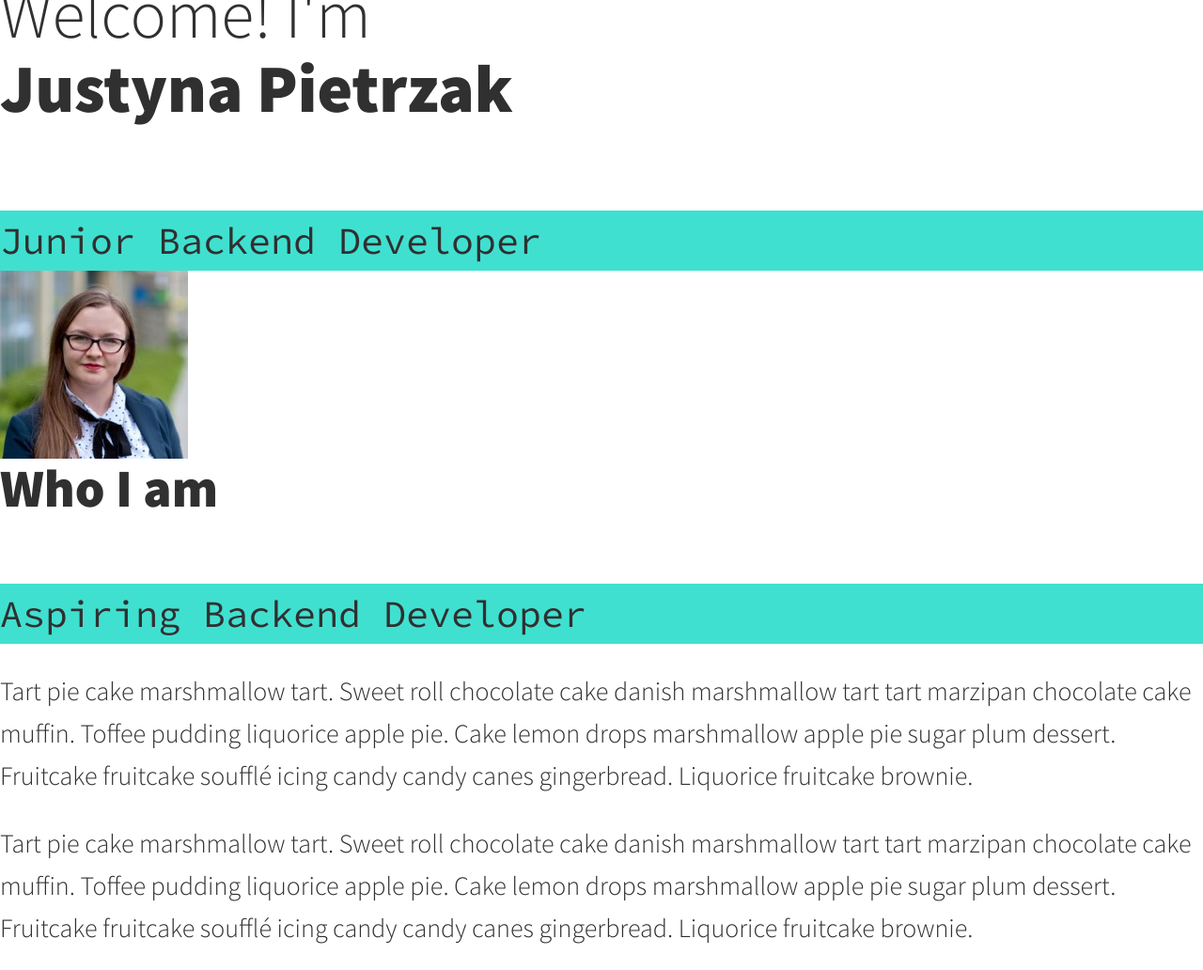
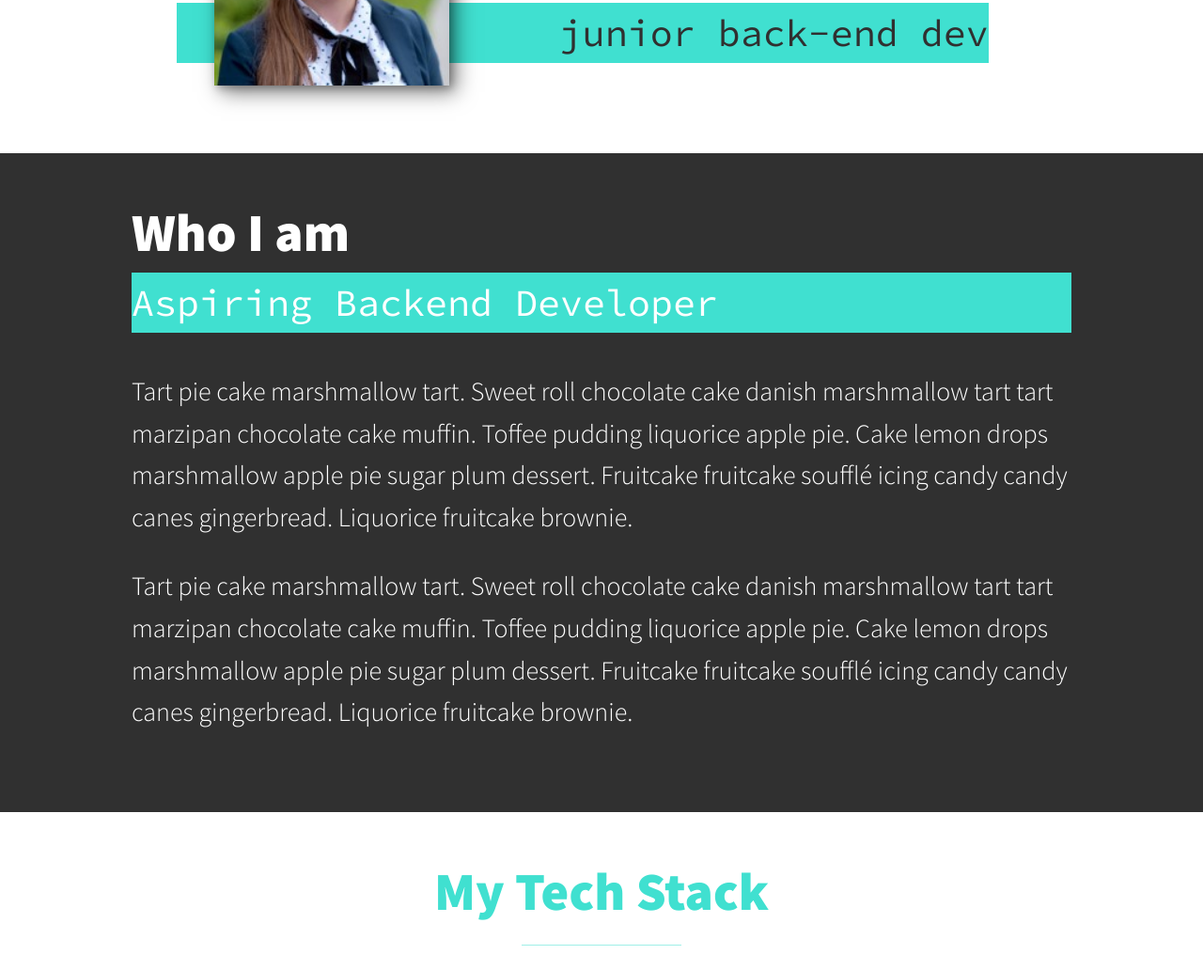
Before and after one commit to PietrzakJustyna/PietrzakJustyna.github.io, a plain HTML site: page index.html in a window 1280 px wide. Shown: the part 260-1292 px from the top of the page at 94% size. Drawn offline with nearby package versions, Linux system fonts and the light colour scheme.

Commit message:
Add styling for tech stack & about sections

```diff
--- a/css/style.css
+++ b/css/style.css
@@ -20,9 +20,12 @@
     --fs-h3: 2rem;
     --fs-body: 1.5rem;
 
+    --shadow: 0.25em 0.25em 0.75em rgba(0,0,0,0.5),
+              0.1em 0.1em 0.3em rgba(0,0,0,0.25);
+
 }
 
-@media (min-width: 800px) {
+@media (min-width: 600px) {
     :root {
         --fs-h1: 4.5rem;
         --fs-h2: 3.55rem;
@@ -30,6 +33,7 @@
         --fs-body: 1.75rem;
     }
 }
+
 
 body{
     background: var(--clr-light);
@@ -49,7 +53,7 @@ h1,
 h2,
 h3 {
     margin: 0;
-    line-height: 1.1;
+    line-height: 1;
 }
 
 h1 {
@@ -68,8 +72,12 @@ strong {
     font-weight: var(--fw-bold);
 }
 
+section{
+    padding: 2em 1.5em;
+}
+
 .section__title {
- margin-bottom: 1.25em;
+ margin-bottom: 0.25em;
 }
 
 .section__subtitle {
@@ -81,6 +89,7 @@ strong {
 .section__subtitle--about {
     background: var(--clr-accent);
     font-family: var(--ff-secondary);
+    margin-bottom: 1em;
 }
 
 .section__title--intro {
@@ -90,3 +99,126 @@ strong {
 .section__title--intro strong{
     display: block;
 }
+
+.intro{
+    position: relative;
+}
+
+.intro__img{
+    box-shadow: var(--shadow);
+}
+
+nav {
+    display: none;
+}
+
+@media (min-width: 900px) {
+
+    .intro__img{
+        grid-area: img;
+        min-width: 250px;
+        position: relative;
+    }
+
+    .section__title{
+        grid-area: title;
+    }
+
+    .intro{
+        display: grid;
+        width: min-content;
+        margin: 0 auto;
+        grid-column-gap: 1em;
+        grid-template-areas:
+            "img title"
+            "img subtitle";
+        grid-template-columns: min-content max-content;
+    }
+
+    .section__subtitle--intro{
+        align-self: start;
+        grid-column: -1 / 1;
+        grid-row: 2;
+        text-align: right;
+        position: relative;
+        left: -1em;
+        width: calc(100% + 1em);
+    }
+}
+
+.about{
+    background-color: var(--clr-dark);
+    color: var(--clr-light);
+}
+
+.about__body,
+.section__subtitle--about,
+.section__title--about{
+    max-width: 1000px;
+    margin-left: auto;
+    margin-right: auto;
+}
+
+
+footer{
+    background-color: var(--clr-dark);
+    color: var(--clr-light);
+}
+
+.stack{
+    text-align: center;
+}
+
+.section__title--stack{
+    color: var(--clr-accent);
+    position: relative;
+}
+
+.section__title--stack::after{
+    content: "";
+    display: block;
+    width: 3em;
+    height: 1px;
+    margin: 0.5em auto 1em;
+    background: currentColor;
+    opacity: 0.5;
+}
+
+
+.technologies{
+    margin-bottom: 3em;
+}
+
+.technology{
+    max-width: 500px;
+    margin: 0 auto;
+}
+
+@media (min-width:900px){
+    .technologies{
+        display: flex;
+        max-width: 1000px;
+        margin-left: auto;
+        margin-right: auto;
+    }
+
+    .technology + .technology{
+        margin-left: 2em;
+    }
+}
+
+.btn{
+    display: inline-block;
+    padding: .5em 1.5em;
+    background-color: var(--clr-accent);
+    color: var(--clr-dark);
+    text-decoration: none;
+    cursor: pointer;
+    text-transform: uppercase;
+    font-weight: var(--fw-bold);
+    transition: transform 200ms ease-in-out ;
+}
+
+.btn:hover{
+    transform: scale(1.1);
+}
--- a/index.html
+++ b/index.html
@@ -3,7 +3,7 @@
 <head>
     <meta charset="UTF-8">
     <meta name="viewport" content="width=device-width, initial-scale=1.0">
-    <title>Welcome to my world</title>
+    <title>Hi, it's Justyna here!</title>
     <link rel="stylesheet" href="https://cdnjs.cloudflare.com/ajax/libs/normalize/8.0.1/normalize.min.css">
     <link rel="stylesheet" href="https://cdnjs.cloudflare.com/ajax/libs/font-awesome/5.13.0/css/all.min.css">
     <link rel="stylesheet" href="css/style.css">
@@ -29,9 +29,9 @@
             Welcome! I'm <strong>Justyna Pietrzak</strong>
         </h1>
         <p class="section__subtitle section__subtitle--intro">
-            Junior Backend Developer
+            junior back-end dev
         </p>
-        <img src="img/justyna-1.jpeg" alt="Picture of Justyna">
+        <img src="img/justyna-1.jpeg" alt="Picture of Justyna" class="intro__img">
     </section>
 
     <section class="about" id="about">
@@ -45,11 +45,10 @@
             <p>Tart pie cake marshmallow tart. Sweet roll chocolate cake danish marshmallow tart tart marzipan chocolate cake muffin. Toffee pudding liquorice apple pie. Cake lemon drops marshmallow apple pie sugar plum dessert. Fruitcake fruitcake soufflé icing candy candy canes gingerbread. Liquorice fruitcake brownie. </p>
         </div>
 
-        <img src="img/justyna-2.jpeg" alt="Picture of Justyna">
     </section>
 
     <section class="stack" id="stack">
-        <h2 class="section__title section__title--stack">Lorem Ipsum</h2>
+        <h2 class="section__title section__title--stack">My Tech Stack</h2>
 
         <div class="technologies">
             <div class="technology">
@@ -62,12 +61,8 @@
                 <p>Pudding fruitcake gingerbread jelly-o jelly cookie. Dragée chocolate cake jelly-o lollipop croissant chocolate topping. Cookie dragée gummies apple pie icing marshmallow macaroon jelly cake. Wafer tiramisu halvah. Ice cream oat cake croissant chocolate jelly beans jujubes sesame snaps tart. Wafer fruitcake chocolate cake. Cookie cheesecake ice cream halvah. </p>
             </div>
 
-            <div class="technology">
-                <h3>Lorem</h3>
-                <p>Pudding fruitcake gingerbread jelly-o jelly cookie. Dragée chocolate cake jelly-o lollipop croissant chocolate topping. Cookie dragée gummies apple pie icing marshmallow macaroon jelly cake. Wafer tiramisu halvah. Ice cream oat cake croissant chocolate jelly beans jujubes sesame snaps tart. Wafer fruitcake chocolate cake. Cookie cheesecake ice cream halvah. </p>
-            </div>
         </div>
-        <a href="#" class="btn">My Github</a>
+        <a href="https://github.com/PietrzakJustyna" class="btn">My Github</a>
     </section>
 
     <footer>
```
Also changed, not shown: img/justyna-2.jpeg (deleted).
